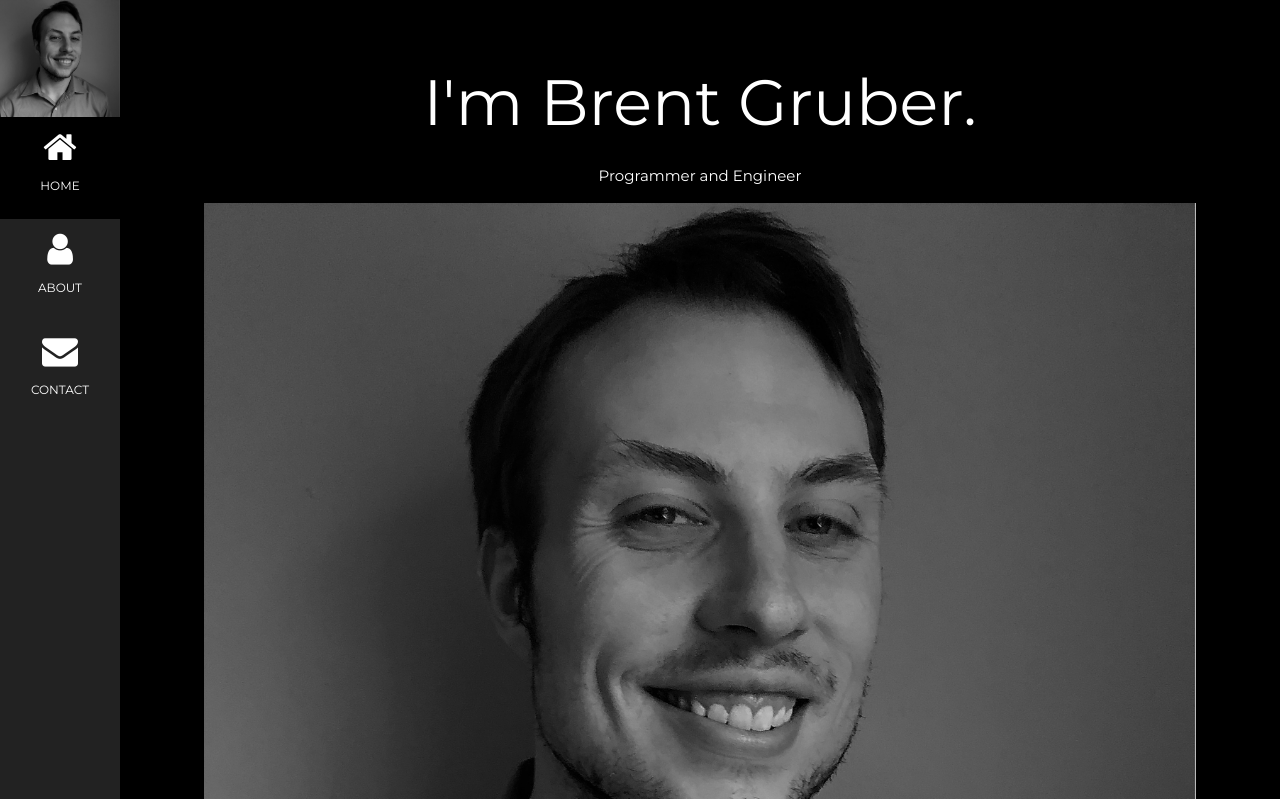
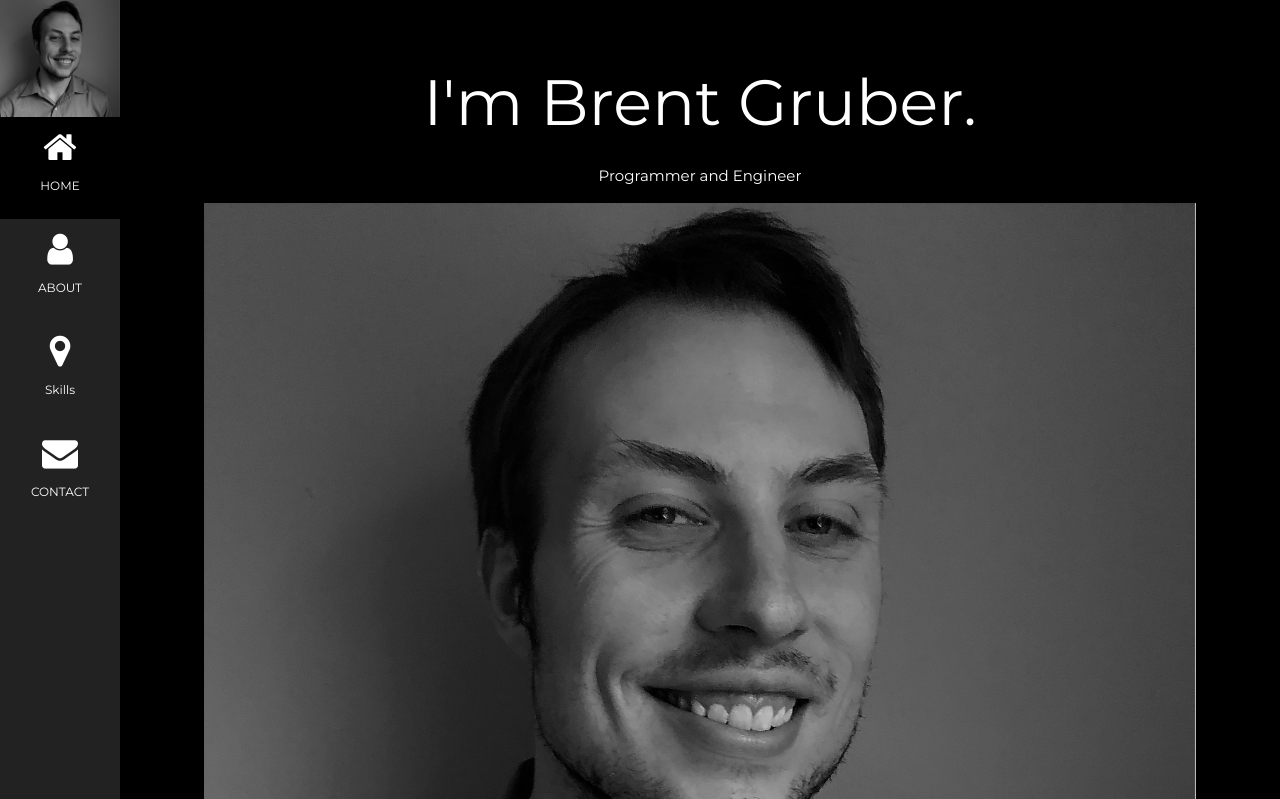
Before and after one commit to BrentGruber/Resume, a Django app: template bio/templates/bio/about.html in a window 1280 px wide. Shown: the top 799 px of the page. Run offline with Django 3.2, Linux system fonts and the light colour scheme; the template is opened without the code that fills it, so the values that code supplies are empty.

Commit message:
front end work

```diff
--- a/bio/templates/bio/about.html
+++ b/bio/templates/bio/about.html
@@ -33,6 +33,10 @@ img { image-orientation: horizontal; }
     <i class="fa fa-user w3-xxlarge"></i>
     <p>ABOUT</p>
   </a>
+  <a href="#skills" class="w3-bar-item w3-button w3-padding-large w3-hover-black">
+    <i class="fa fa-map-marker w3-xxlarge"></i>
+    <p>Skills</p>
+  </a>
   <a href="#contact" class="w3-bar-item w3-button w3-padding-large w3-hover-black">
     <i class="fa fa-envelope w3-xxlarge"></i>
     <p>CONTACT</p>
@@ -44,6 +48,7 @@ img { image-orientation: horizontal; }
   <div class="w3-bar w3-black w3-opacity w3-hover-opacity-off w3-center w3-small">
     <a href="#" class="w3-bar-item w3-button" style="width:25% !important">HOME</a>
     <a href="#about" class="w3-bar-item w3-button" style="width:25% !important">ABOUT</a>
+    <a href="skills" class="w3-bar-item w3-button" style="width:25% !important">SKILLS</a>
     <a href="#contact" class="w3-bar-item w3-button" style="width:25% !important">CONTACT</a>
   </div>
 </div>
```
